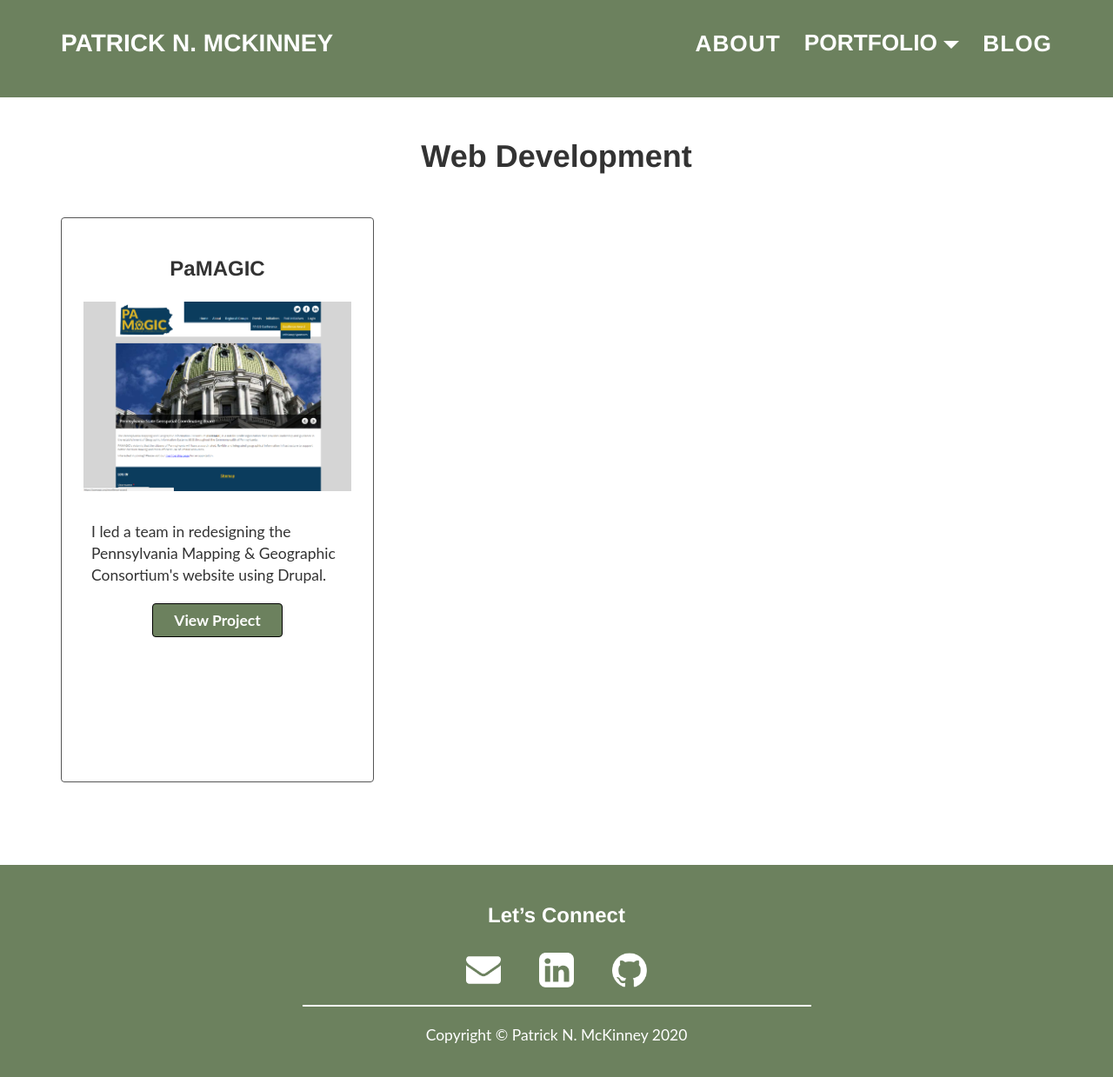
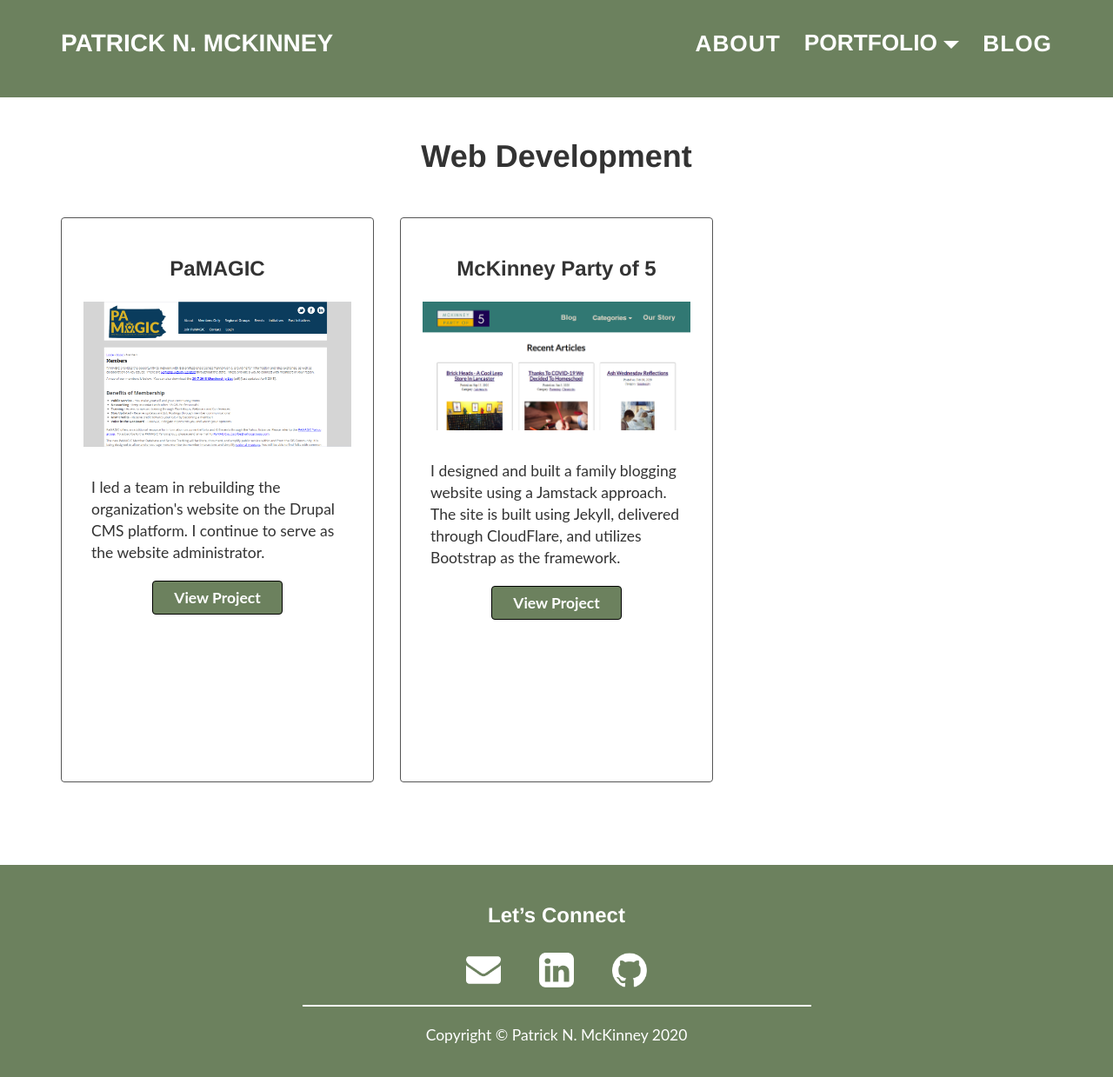
Before and after one commit to pmacMaps/website-live-test, a Jekyll site: the page built from portfolio_pages/web_development.md, in a window 1280 px wide and 1248 px high. Shown: the top 1239 px of the window at 87% size. Built offline with Jekyll 4.4.1, drawn with Linux system fonts in a browser that asks for light colours.

Commit message:
Added website to website portfolio group
Updated images for website portfolio group

Added item to GitHub contributions data list

```diff
--- a/_config.yml
+++ b/_config.yml
@@ -12,4 +12,4 @@ baseurl: "" # the subpath of your site, e.g. /blog
 url: "https://pnmcartodesign.com" # the base hostname & protocol for your site
 # Build settings
 markdown: kramdown
-development: false
+development: true
--- a/_data/githubRepos.json
+++ b/_data/githubRepos.json
@@ -10,5 +10,9 @@
     {
         "title": "Esri Leaflet Documentation Website",
         "url": "https://github.com/Esri/esri-leaflet-doc"
+    },
+    {
+        "title": "Esri Leaflet Geocoder",
+        "url": "https://github.com/Esri/esri-leaflet-geocoder"
     }
 ]
--- a/_data/projects/webDevelopment.json
+++ b/_data/projects/webDevelopment.json
@@ -4,6 +4,13 @@
         "image": "pamagic-website-screenshot.png",
         "image-alt": "screen shot of the website www.pamagic.org",
         "url": "/portfolio/product/pamagic",
-        "teaser": "I led a team in redesigning the Pennsylvania Mapping &#38; Geographic Consortium's website using Drupal."
+        "teaser": "I led a team in rebuilding the organization's website on the Drupal CMS platform.  I continue to serve as the website administrator."
+    },
+    {
+        "title": "McKinney Party of 5",
+        "image": "mckinney-party-of-5-screenshot.PNG",
+        "image-alt": "screen shot of the website www.mckinneypartyof5.life",
+        "url": "/portfolio/product/mckinneypartyof5",
+        "teaser": "I designed and built a family blogging website using a Jamstack approach.  The site is built using Jekyll, delivered through CloudFlare, and utilizes Bootstrap as the framework."
     }
 ]
--- a/js/ui.js
+++ b/js/ui.js
@@ -3,7 +3,7 @@
 // change color of social media icons
 function changeSocialIconColor() {
 	// get src attribute for element
-	var src = $(this).attr('src');
+	const src = $(this).attr('src');
 
 	// change color to black or white on events
 	if (src.indexOf("black") >= 0) {
```
Also changed, not shown: assets/images/portfolio/mckinney-party-of-5-screenshot.PNG (added), assets/images/portfolio/pamagic-website-screenshot.png.
